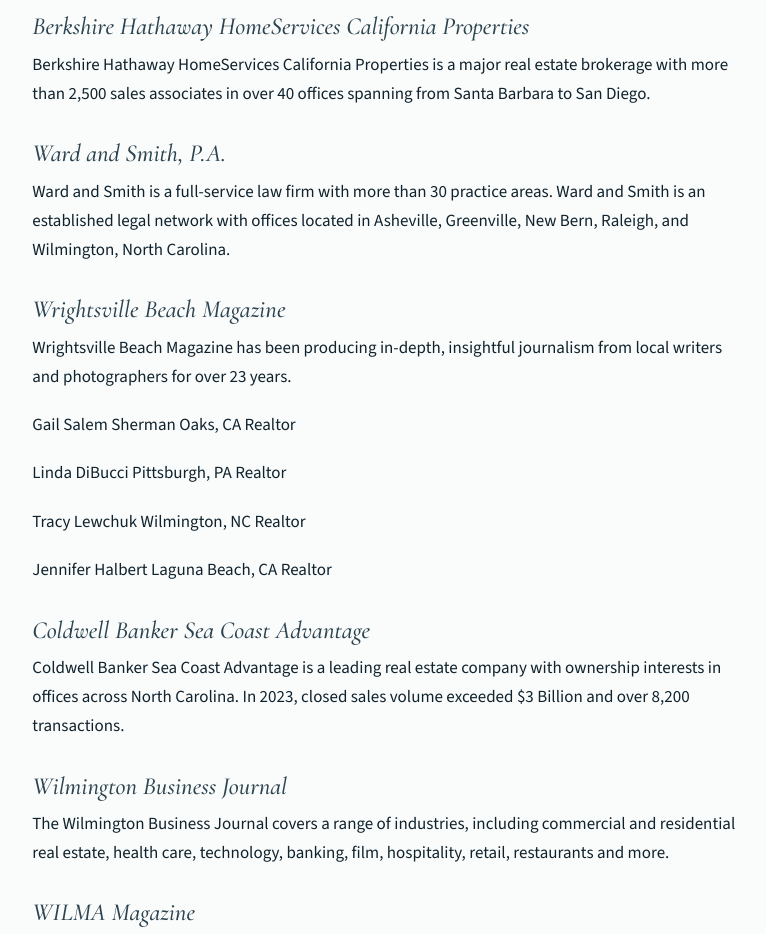
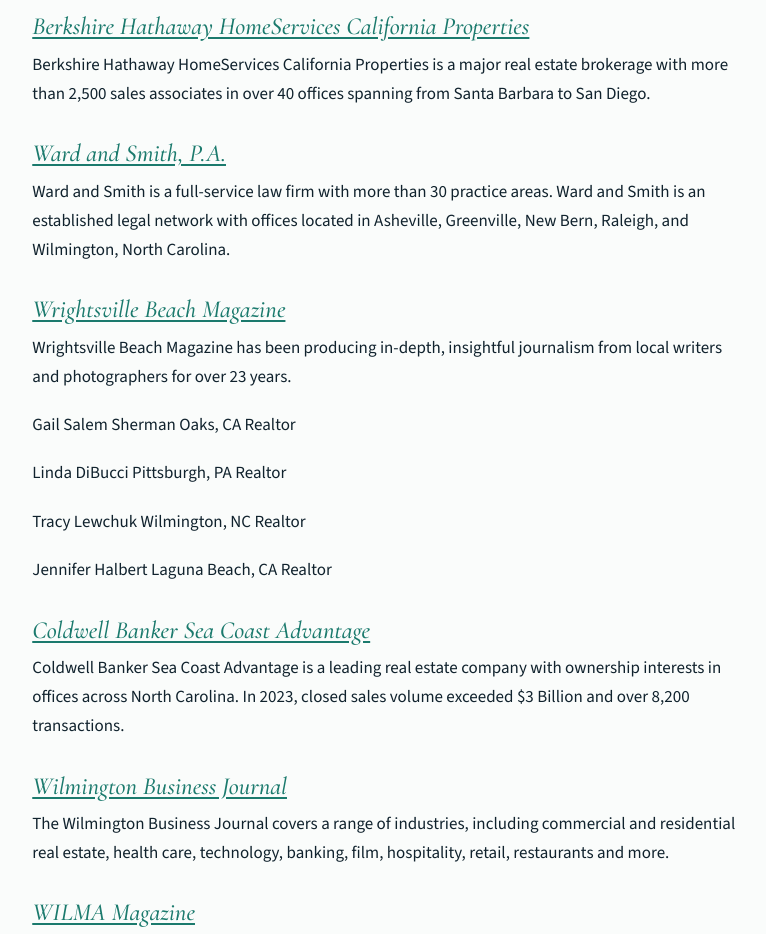
Before and after one commit to frittscausby-lab/frittscausby-site, a plain HTML site: page clients/index.html in a window 1280 px wide. Shown: the part 220-1154 px from the top of the page, without its empty margins (249-1015 px from the left). Drawn offline with nearby package versions, Linux system fonts and the light colour scheme.

Commit message:
Clients: link company and publication names
Co-Authored-By: Claude Opus 5.5 <noreply@anthropic.com>
Claude-Session: https://claude.ai/code/session_01HagCEeneW2SiQtP2Sn8qFo

```diff
--- a/clients/index.html
+++ b/clients/index.html
@@ -138,16 +138,16 @@ main p,main li,article p,article li{overflow-wrap:anywhere}
 </header>
 <main class="page">
 <article class="static"><h1>Clients</h1>
-<h3>Berkshire Hathaway HomeServices California Properties</h3><p>Berkshire Hathaway HomeServices California Properties is a major real estate brokerage with more than 2,500 sales associates in over 40 offices spanning from Santa Barbara to San Diego.</p>
-<h3>Ward and Smith, P.A.</h3><p>Ward and Smith is a full-service law firm with more than 30 practice areas. Ward and Smith is an established legal network with offices located in Asheville, Greenville, New Bern, Raleigh, and Wilmington, North Carolina.</p>
-<h3>Wrightsville Beach Magazine</h3><p>Wrightsville Beach Magazine has been producing in-depth, insightful journalism from local writers and photographers for over 23 years.</p>
+<h3><a href="https://www.bhhscalifornia.com/" target="_blank" rel="noopener">Berkshire Hathaway HomeServices California Properties</a></h3><p>Berkshire Hathaway HomeServices California Properties is a major real estate brokerage with more than 2,500 sales associates in over 40 offices spanning from Santa Barbara to San Diego.</p>
+<h3><a href="https://www.wardandsmith.com/" target="_blank" rel="noopener">Ward and Smith, P.A.</a></h3><p>Ward and Smith is a full-service law firm with more than 30 practice areas. Ward and Smith is an established legal network with offices located in Asheville, Greenville, New Bern, Raleigh, and Wilmington, North Carolina.</p>
+<h3><a href="https://wrightsvillebeachmagazine.com/" target="_blank" rel="noopener">Wrightsville Beach Magazine</a></h3><p>Wrightsville Beach Magazine has been producing in-depth, insightful journalism from local writers and photographers for over 23 years.</p>
 <p>Gail Salem Sherman Oaks, CA Realtor</p>
 <p>Linda DiBucci Pittsburgh, PA Realtor</p>
 <p>Tracy Lewchuk Wilmington, NC Realtor</p>
 <p>Jennifer Halbert Laguna Beach, CA Realtor</p>
-<h3>Coldwell Banker Sea Coast Advantage</h3><p>Coldwell Banker Sea Coast Advantage is a leading real estate company with ownership interests in offices across North Carolina. In 2023, closed sales volume exceeded $3 Billion and over 8,200 transactions.</p>
-<h3>Wilmington Business Journal</h3><p>The Wilmington Business Journal covers a range of industries, including commercial and residential real estate, health care, technology, banking, film, hospitality, retail, restaurants and more.</p>
-<h3>WILMA Magazine</h3><p>Since 2003, WILMA has built a strong following through its magazine, digital offerings, events and a community-wide women's leadership initiative.</p>
+<h3><a href="https://www.cbseacoast.com/" target="_blank" rel="noopener">Coldwell Banker Sea Coast Advantage</a></h3><p>Coldwell Banker Sea Coast Advantage is a leading real estate company with ownership interests in offices across North Carolina. In 2023, closed sales volume exceeded $3 Billion and over 8,200 transactions.</p>
+<h3><a href="https://www.wilmingtonbiz.com/" target="_blank" rel="noopener">Wilmington Business Journal</a></h3><p>The Wilmington Business Journal covers a range of industries, including commercial and residential real estate, health care, technology, banking, film, hospitality, retail, restaurants and more.</p>
+<h3><a href="https://www.wilmamag.com/" target="_blank" rel="noopener">WILMA Magazine</a></h3><p>Since 2003, WILMA has built a strong following through its magazine, digital offerings, events and a community-wide women's leadership initiative.</p>
 <p>Michael Jacobo San Diego, CA Realtor</p>
 <p>Milad Sadeghian Newport Beach, CA Realtor</p>
 <p>Michelle Bushee Warrendale, PA Realtor</p>
```
